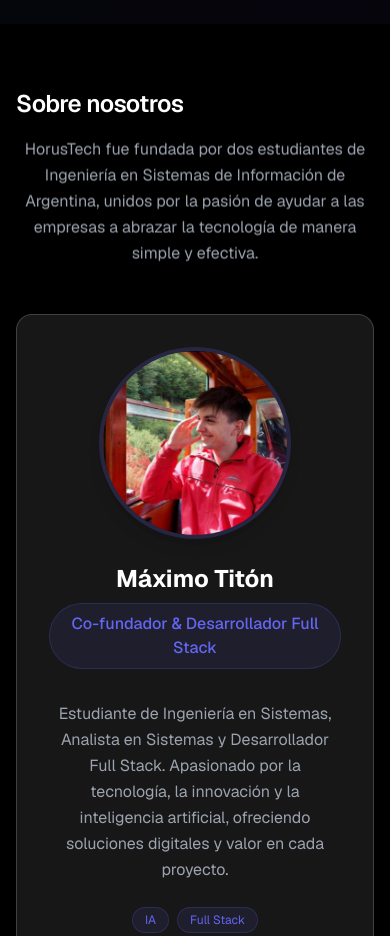
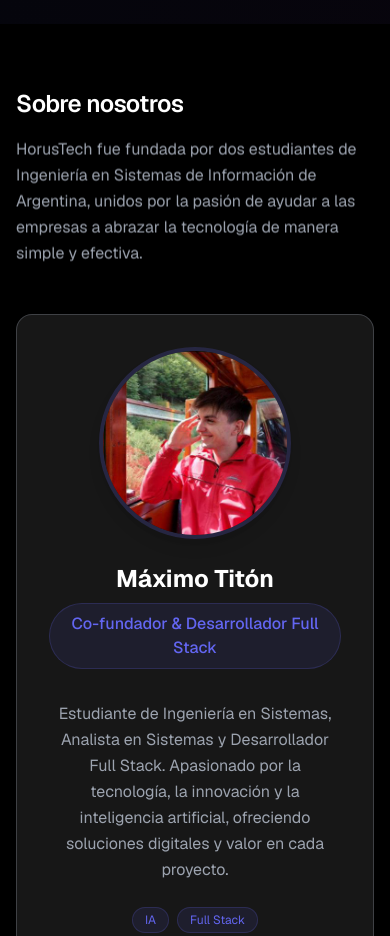
Before and after one commit to maxiTiton/HorusTech, a Next.js app: page / in a window 390 px wide. Shown: the part 5860-6796 px from the top of the page. Built offline with nearby package versions, Linux system fonts and the light colour scheme.

Commit message:
detalles en mobile

```diff
--- a/src/components/About.tsx
+++ b/src/components/About.tsx
@@ -9,7 +9,7 @@
       <div className="mx-auto max-w-7xl px-4 sm:px-8 lg:px-12">
         <SectionHeader title="Sobre nosotros" />
         <Reveal>
-          <p className="mt-4 text-gray-medium max-w-none leading-relaxed text-center lg:text-left">
+            <p className="mt-4 text-gray-medium max-w-none leading-relaxed text-left">
             HorusTech fue fundada por dos estudiantes de Ingeniería en Sistemas de Información de Argentina,
             unidos por la pasión de ayudar a las empresas a abrazar la tecnología de manera simple y efectiva.
           </p>
```
Lines whose indentation alone changed are shown as unchanged.
